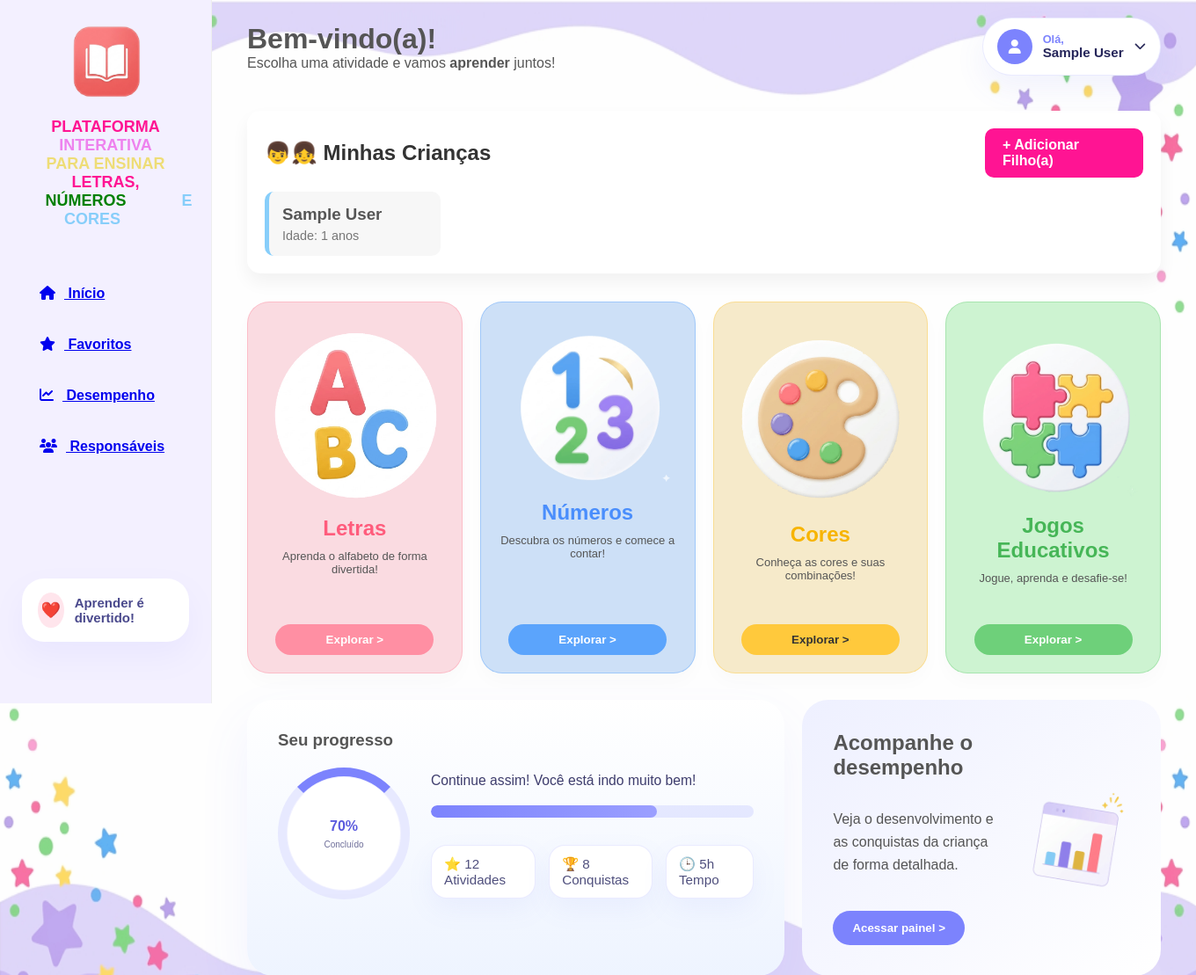
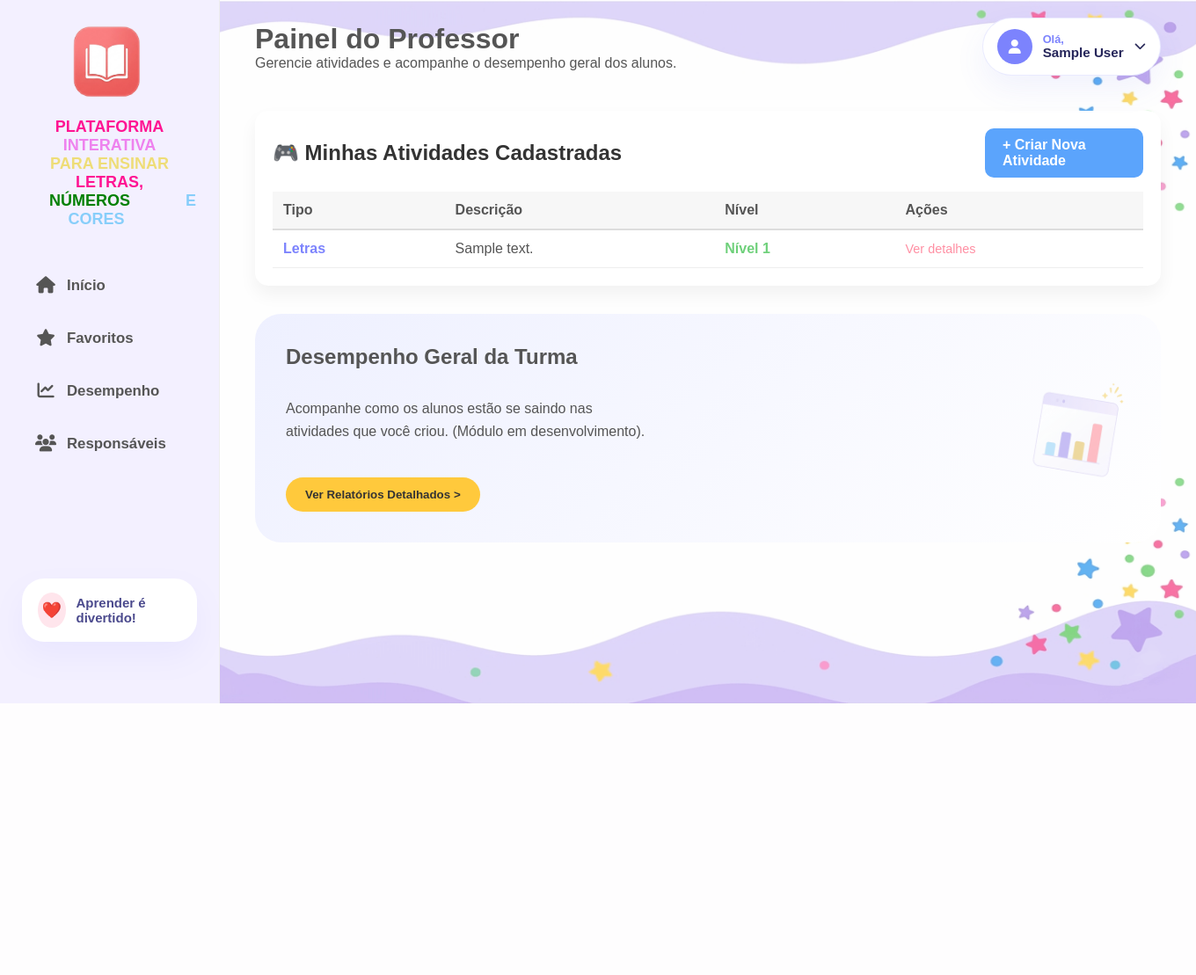
Before and after one commit to nogueiratng/PTCC, a Django app: page /dashboard/ in a window 1360 px wide. Shown: the top 1109 px of the page at 88% size. After the commit the page ends 800 px from the top, so only its background shows below. Run offline with Django 5.2, Linux system fonts and the light colour scheme; a user stored in the database is signed in; tables that the repository leaves empty hold one stand-in row (values such as "Sample post").

Commit message:
feat: criando painel do professor e formulario de atividades

```diff
--- a/static/css/style.css
+++ b/static/css/style.css
@@ -104,31 +104,37 @@ section  img {
 
 .menu ul {
     list-style: none;
-    justify-items: start;
+    padding: 0;
 }
 
 .menu li {
-    padding: 15px;
-    margin: 10px;
+    margin-bottom: 10px;
+}
+
+.menu li a {
+    padding: 15px 20px;
     border-radius: 15px;
     cursor: pointer;
-    transition: 0.3s;
+    transition: background-color 0.3s, color 0.3s;
     display: flex;
     align-items: center;
     font-weight: 700;
+    color: var(--text-color);
+    text-decoration: none;
+    font-size: 1.05rem;
 }
 
-ul i{
-    margin-right: 10px;
+.menu li a i {
+    width: 24px;
+    margin-right: 12px;
+    text-align: center;
+    font-size: 1.2rem;
 }
 
-.menu li.active {
+.menu li a:hover,
+.menu li.active a {
     background-color: #f0f4ff;
     color: #7c83fd;
-}
-
-.menu li:hover {
-    background-color: #f9f9f9;
 }
 
 .content {
--- /dev/null
+++ b/templates/dashboard_professor.html
@@ -0,0 +1,50 @@
+{% extends 'base.html' %}
+{% load static %}
+
+{% block page_title %}Painel do Professor{% endblock %}
+{% block page_subtitle %}Gerencie atividades e acompanhe o desempenho geral dos alunos.{% endblock %}
+
+{% block content %}
+<section class="children-container" style="background: white; padding: 20px; border-radius: 15px; margin-bottom: 2rem; box-shadow: 0 10px 20px rgba(0,0,0,0.05);">
+    <div style="display: flex; justify-content: space-between; align-items: center; margin-bottom: 1rem;">
+        <h2 style="margin: 0; color: #333;">🎮 Minhas Atividades Cadastradas</h2>
+        <a href="{% url 'users:criar_atividade' %}" class="btn btn-primary" style="padding: 10px 20px; background-color: #5ba4fc; color: white; text-decoration: none; border-radius: 10px;">+ Criar Nova Atividade</a>
+    </div>
+
+    {% if atividades %}
+        <table style="width: 100%; border-collapse: collapse; margin-top: 15px;">
+            <thead>
+                <tr style="background-color: #f7f7f7; text-align: left;">
+                    <th style="padding: 12px; border-bottom: 2px solid #ddd; color: #555;">Tipo</th>
+                    <th style="padding: 12px; border-bottom: 2px solid #ddd; color: #555;">Descrição</th>
+                    <th style="padding: 12px; border-bottom: 2px solid #ddd; color: #555;">Nível</th>
+                    <th style="padding: 12px; border-bottom: 2px solid #ddd; color: #555;">Ações</th>
+                </tr>
+            </thead>
+            <tbody>
+                {% for atividade in atividades %}
+                <tr style="border-bottom: 1px solid #eee;">
+                    <td style="padding: 12px; font-weight: bold; color: #7c83fd;">{{ atividade.get_tipo_display }}</td>
+                    <td style="padding: 12px; color: #555;">{{ atividade.descricao }}</td>
+                    <td style="padding: 12px; color: #6ed07a; font-weight: bold;">Nível {{ atividade.nivel }}</td>
+                    <td style="padding: 12px;">
+                        <a href="#" style="color: #ff8fa3; text-decoration: none; font-size: 0.9rem;">Ver detalhes</a>
+                    </td>
+                </tr>
+                {% endfor %}
+            </tbody>
+        </table>
+    {% else %}
+        <p style="color: #666; font-style: italic; margin-top: 15px;">Você ainda não cadastrou nenhuma atividade. Crie desafios para os alunos utilizando o botão acima!</p>
+    {% endif %}
+</section>
+
+<section class="stats-container">
+    <div class="performance-card" style="grid-column: 1 / -1;">
+        <h3>Desempenho Geral da Turma</h3>
+        <p>Acompanhe como os alunos estão se saindo nas atividades que você criou. (Módulo em desenvolvimento).</p>
+        <button class="btn-primary" style="background-color: #ffc93c; color: #333;">Ver Relatórios Detalhados ></button>
+        <img src="{% static 'img/grafico.png' %}" alt="Gráfico" class="mini-chart-img" style="opacity: 0.5;">
+    </div>
+</section>
+{% endblock %}
--- a/users/urls.py
+++ b/users/urls.py
@@ -11,4 +11,5 @@ urlpatterns = [
     path('configuracoes/', views.settings_view, name='configuracoes'),
     path('logout/', views.logout_view, name='logout'),
     path('adicionar-filho/', views.adicionar_crianca_view, name='adicionar_crianca'),
+    path('criar-atividade/', views.criar_atividade_view, name='criar_atividade'),
 ]
--- a/users/views.py
+++ b/users/views.py
@@ -2,12 +2,16 @@ from django.shortcuts import render, redirect
 from django.contrib.auth.decorators import login_required
 from django.contrib.auth import authenticate, login, logout, update_session_auth_hash
 from django.contrib import messages
-from .forms import ProfileForm, RegisterForm, CriancaForm
-from .models import Crianca
+from .forms import ProfileForm, RegisterForm, CriancaForm, AtividadeForm
+from .models import Crianca, Atividade
 
 @login_required
 def dashboard(request):
     """View para o dashboard do usuário"""
+    if request.user.is_professor:
+        atividades = request.user.atividades_validadas.all()
+        return render(request, 'dashboard_professor.html', {'atividades': atividades})
+
     if request.user.is_responsavel:
         criancas = request.user.criancas.all()
     else:
@@ -107,3 +111,23 @@ def adicionar_crianca_view(request):
         form = CriancaForm()
 
     return render(request, 'adicionar_crianca.html', {'form': form})
+
+@login_required
+def criar_atividade_view(request):
+    """View para o professor cadastrar uma nova atividade"""
+    if not request.user.is_professor:
+        messages.error(request, 'Apenas professores podem cadastrar atividades.')
+        return redirect('users:dashboard')
+
+    if request.method == 'POST':
+        form = AtividadeForm(request.POST)
+        if form.is_valid():
+            atividade = form.save(commit=False)
+            atividade.professor = request.user
+            atividade.save()
+            messages.success(request, 'Atividade cadastrada com sucesso!')
+            return redirect('users:dashboard')
+    else:
+        form = AtividadeForm()
+
+    return render(request, 'criar_atividade.html', {'form': form})
```
Also changed, not shown: templates/criar_atividade.html (added, +46 -0 lines), users/forms.py (+17 -0 lines).
